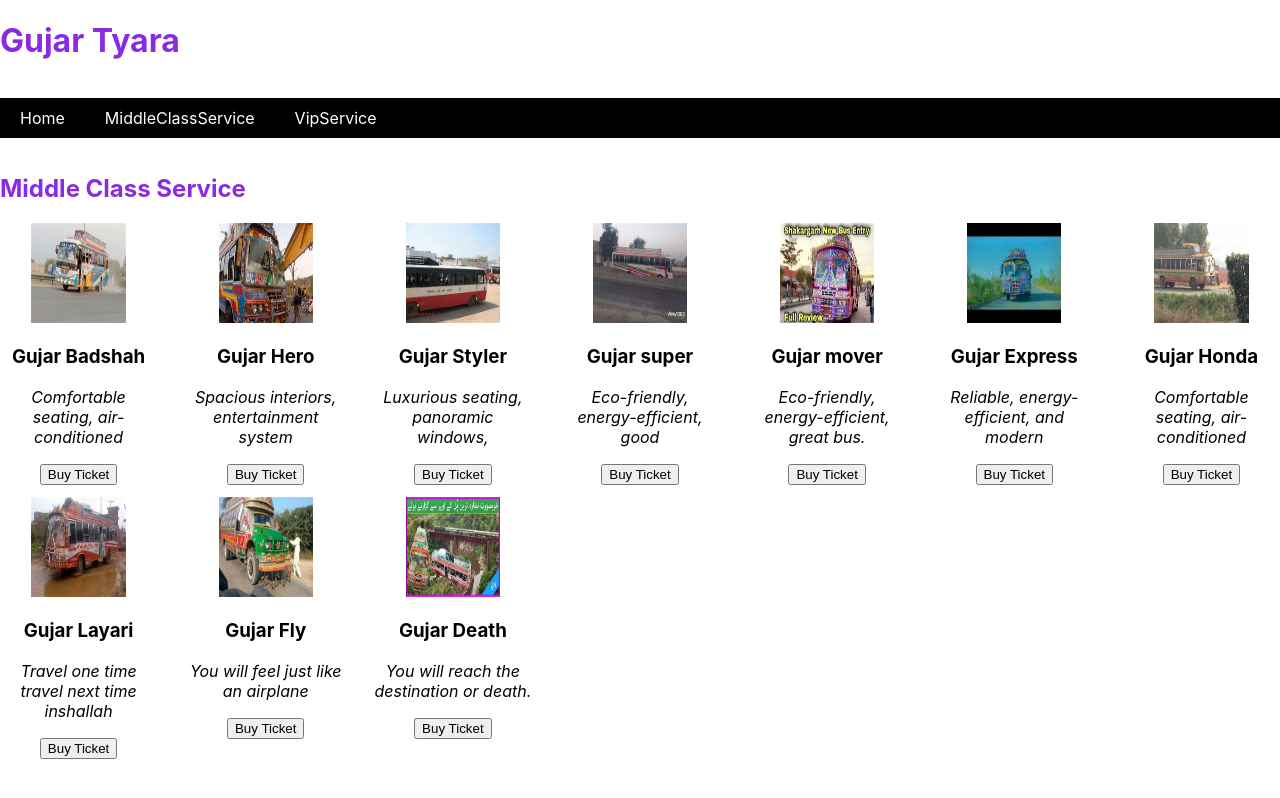
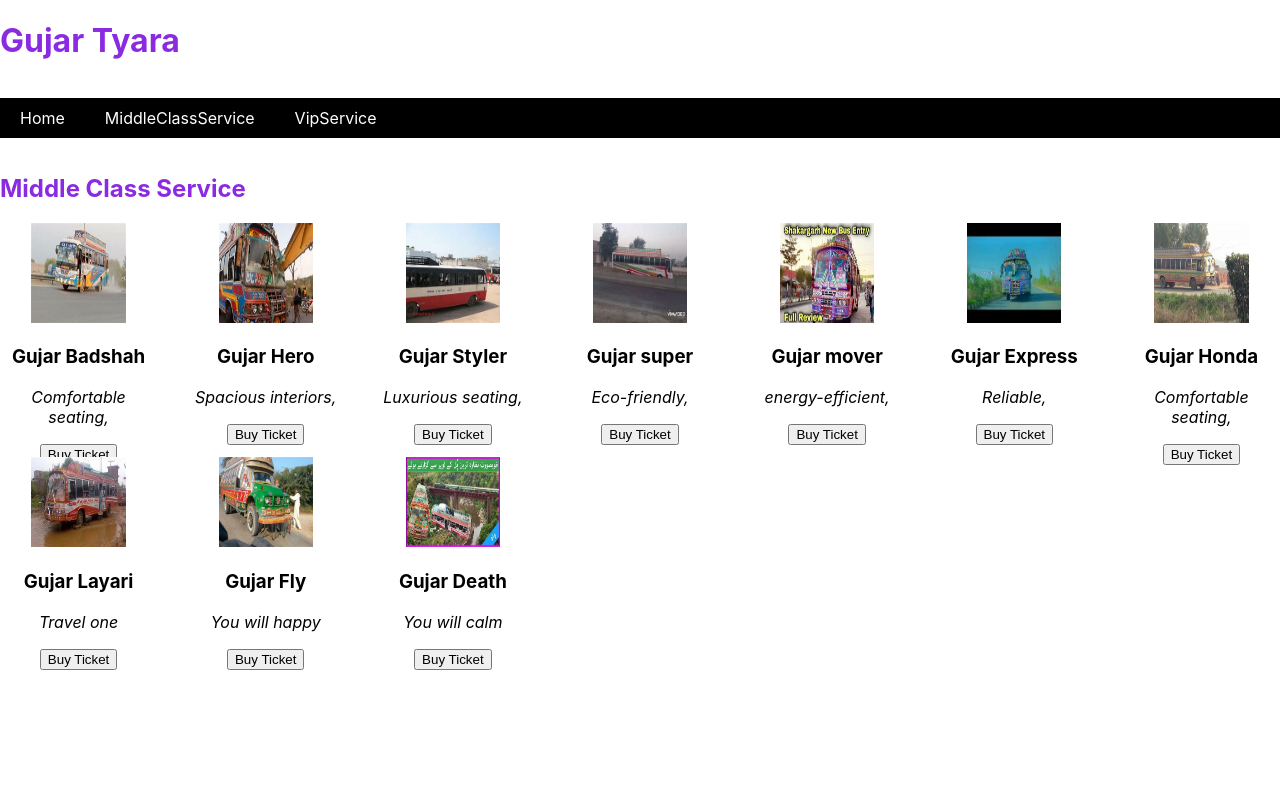
Before and after one commit to RajaSaifUllah/tyara, a React (Create React App) app: page / in a window 1280 px wide. Both pictures are taken after a click on the item "MiddleClassService". Built offline with nearby package versions, Linux system fonts and the light colour scheme.

Commit message:
Update MiddleClassService.js

```diff
--- a/src/MiddleClassService.js
+++ b/src/MiddleClassService.js
@@ -19,61 +19,61 @@ const busData = [
     id: 1,
     name: 'Gujar Badshah',
     imageUrl: Bus1,
-    description: 'Comfortable seating, air-conditioned',
+    description: 'Comfortable seating,',
   },
   {
     id: 2,
     name: 'Gujar Hero',
     imageUrl: Bus2,
-    description: 'Spacious interiors, entertainment system',
+    description: 'Spacious interiors, ',
   },
   {
     id: 3,
     name: 'Gujar Styler',
     imageUrl: Bus3,
-    description: 'Luxurious seating, panoramic windows,',
+    description: 'Luxurious seating, ',
   },
   {
     id: 4,
     name: 'Gujar super',
     imageUrl: Bus4,
-    description: 'Eco-friendly, energy-efficient, good',
+    description: 'Eco-friendly,',
   },
   {
     id: 5,
     name: 'Gujar mover',
     imageUrl: Bus5,
-    description: 'Eco-friendly, energy-efficient, great bus.',
+    description: 'energy-efficient, ',
   },
   {
     id: 6,
     name: 'Gujar Express',
     imageUrl: Bus6,
-    description: 'Reliable, energy-efficient, and modern',
+    description: 'Reliable, ',
   },
   {
     id: 7,
     name: 'Gujar Honda',
     imageUrl: Bus7,
-    description: 'Comfortable seating, air-conditioned',
+    description: 'Comfortable seating, ',
   },
   {
     id: 8,
     name: 'Gujar Layari',
     imageUrl: Bus8,
-    description: 'Travel one time travel next time inshallah',
+    description: 'Travel one',
   },
   {
     id: 9,
     name: 'Gujar Fly',
     imageUrl: Bus9,
-    description: 'You will feel just like an airplane ',
+    description: 'You will happy',
   },
   {
     id: 10,
     name: 'Gujar Death',
     imageUrl: Bus10,
-    description: 'You will reach the destination or death.',
+    description: 'You will calm',
   },
   // Add more bus data as needed
 ];
```
